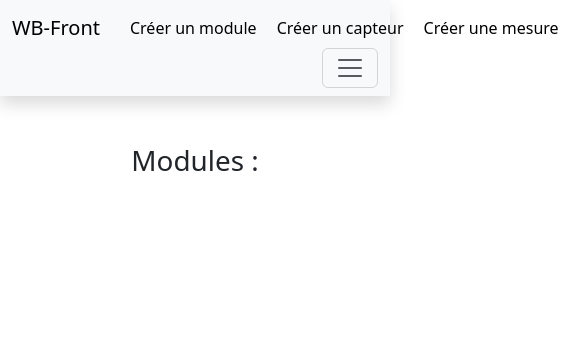
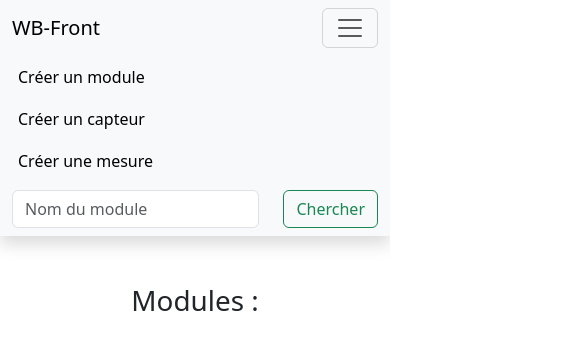
Before and after one commit to BryanFRD/wb-front, a website with bundled scripts: page index.html in a window 390 px wide. Shown: the whole page, 565 px wide, since content can reach past the window. Built offline with nearby package versions, Linux system fonts and the light colour scheme; files whose address does not match are found by name.

Commit message:
Fix responsive

```diff
--- a/index.html
+++ b/index.html
@@ -12,16 +12,14 @@
   <header>
     <nav class="navbar navbar-expand-lg bg-body-tertiary shadow">
       <div class="container-fluid">
-        <div class="d-flex gap-2 col-lg-3 align-items-center">
-          <a class="navbar-brand" href="/">WB-Front</a>
+        <a class="navbar-brand" href="/">WB-Front</a>
+        <button class="navbar-toggler ms-auto" type="button" data-bs-toggle="collapse" data-bs-target="#navbarSupportedContent" aria-controls="navbarSupportedContent" aria-expanded="false" aria-label="Toggle navigation">
+          <span class="navbar-toggler-icon"></span>
+        </button>
+        <div class="collapse navbar-collapse col-lg-6 pt-3 pt-lg-0 d-flex flex-column flex-lg-row align-items-start gap-3" id="navbarSupportedContent">
           <button id="createModuleButton" class="bg-transparent text-nowrap border-0 navbar-button align-self-lg-stretch rounded">Créer un module</button>
           <button id="createSensorButton" class="bg-transparent text-nowrap border-0 navbar-button align-self-lg-stretch rounded">Créer un capteur</button>
           <button id="createMeasureButton" class="bg-transparent text-nowrap border-0 navbar-button align-self-lg-stretch rounded">Créer une mesure</button>
-        </div>
-        <button class="navbar-toggler ms-auto" type="button" data-bs-toggle="collapse" data-bs-target="#navbarSupportedContent" aria-controls="navbarSupportedContent" aria-expanded="false" aria-label="Toggle navigation">
-          <span class="navbar-toggler-icon"></span>
-        </button>
-        <div class="collapse navbar-collapse col-lg-6 pt-3 pt-lg-0" id="navbarSupportedContent">
           <form class="d-flex gap-4 justify-content-center mx-lg-auto" role="search" id="searchBarForm">
             <input class="form-control" type="search" name="search" placeholder="Nom du module" aria-label="Search">
             <button class="btn btn-outline-success" type="submit">Chercher</button>
```
Also changed, not shown: module/index.html (+5 -7 lines), sensor/index.html (+5 -7 lines).
